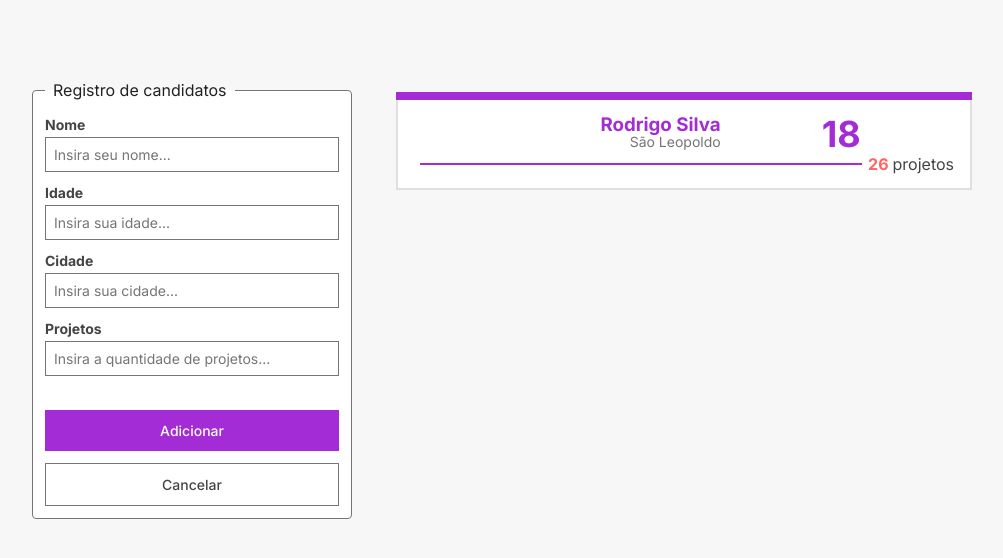
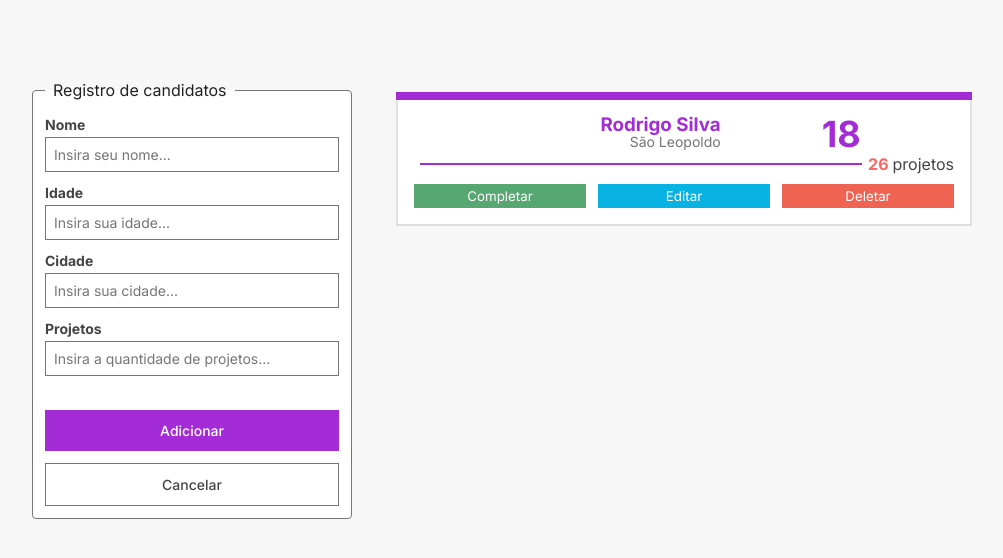
Before and after one commit to vitormarkis/2form-with-redux, a React (Vite) app: page / in a window 1280 px wide. Shown: the top 558 px of the page, without its empty margins (132-1135 px from the left). Built offline with nearby package versions, Linux system fonts and the light colour scheme.

Commit message:
add edit, toggle and delete buttons to items card

```diff
--- a/src/components/Candidate/index.tsx
+++ b/src/components/Candidate/index.tsx
@@ -21,6 +21,11 @@ const Candidate: React.FC<CandidateProps> = props => {
           <span>{props.projects}</span> projetos
         </p>
       </div>
+      <div style={{gridArea: "buttons"}}>
+        <button className='item-toggle'>Completar</button>
+        <button className='item-edit'>Editar</button>
+        <button className='item-delete'>Deletar</button>
+      </div>
     </Container>
   );
 };
--- a/src/components/Candidate/styles.ts
+++ b/src/components/Candidate/styles.ts
@@ -13,7 +13,8 @@ export const Container = styled.div`
   box-shadow: 0 -2rem 0 #a42cd6;
   grid-template-areas:
     "texts    age"
-    "projects projects";
+    "projects projects"
+    "buttons buttons";
   line-height: 1;
 
   & div:nth-of-type(1) {
@@ -78,4 +79,30 @@ export const Container = styled.div`
       color: #444;
     }
   }
+  & div:nth-of-type(4) {
+    display: flex;
+    gap: 3rem;
+    padding-top: 2rem;
+
+    > button {
+      flex: 1 0 0;
+    }
+
+    button {
+      padding: 1rem;
+      color: white;
+    }
+
+    .item-delete {
+      background-color: #ee6352;
+    }
+
+    .item-edit {
+      background-color: #08b2e3;
+    }
+
+    .item-toggle {
+      background-color: #57a773;
+    }
+  }
 `
```
Also changed, not shown: vite.config.ts.timestamp-1675154412076.mjs (deleted, +0 -20 lines).
